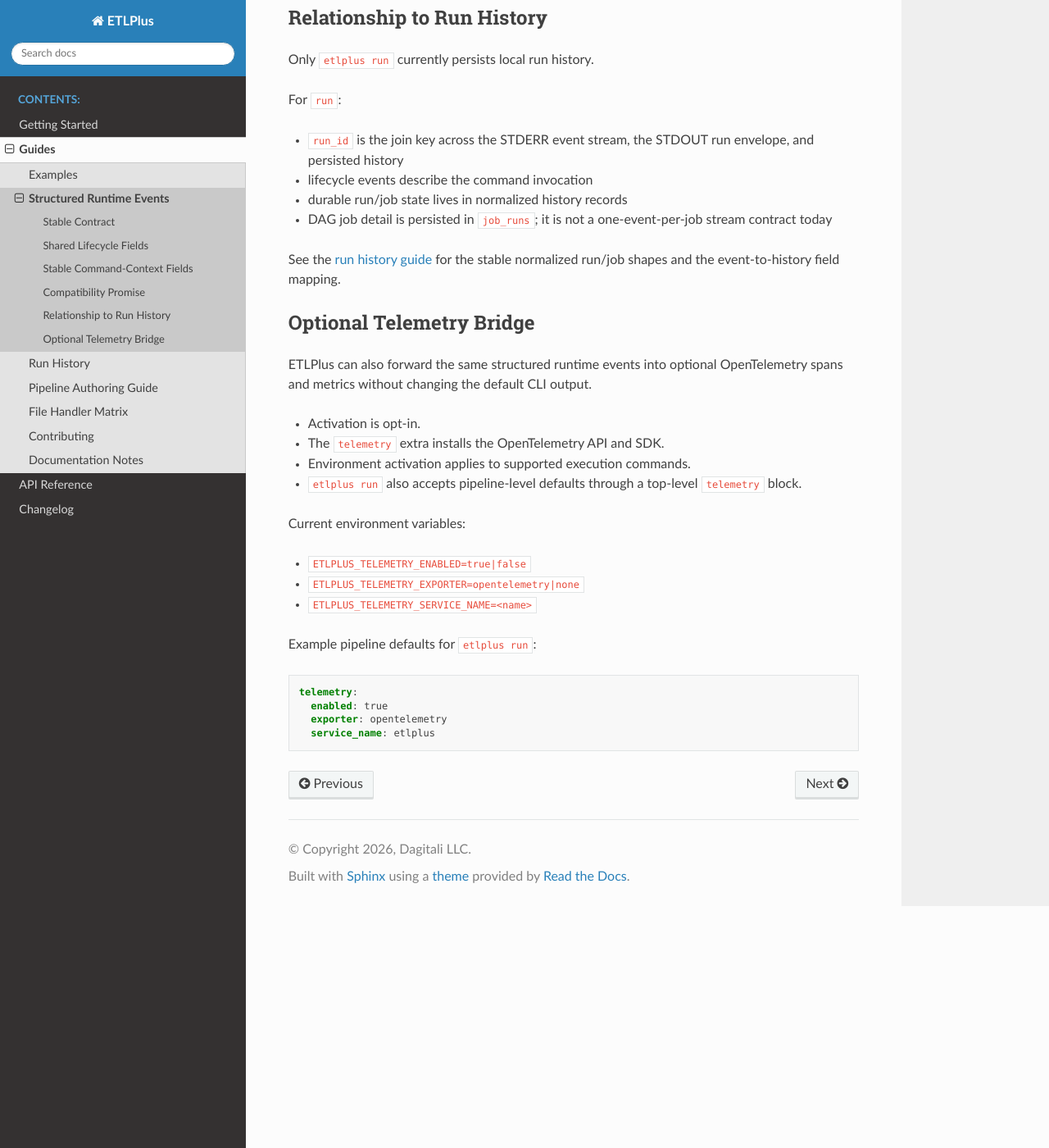
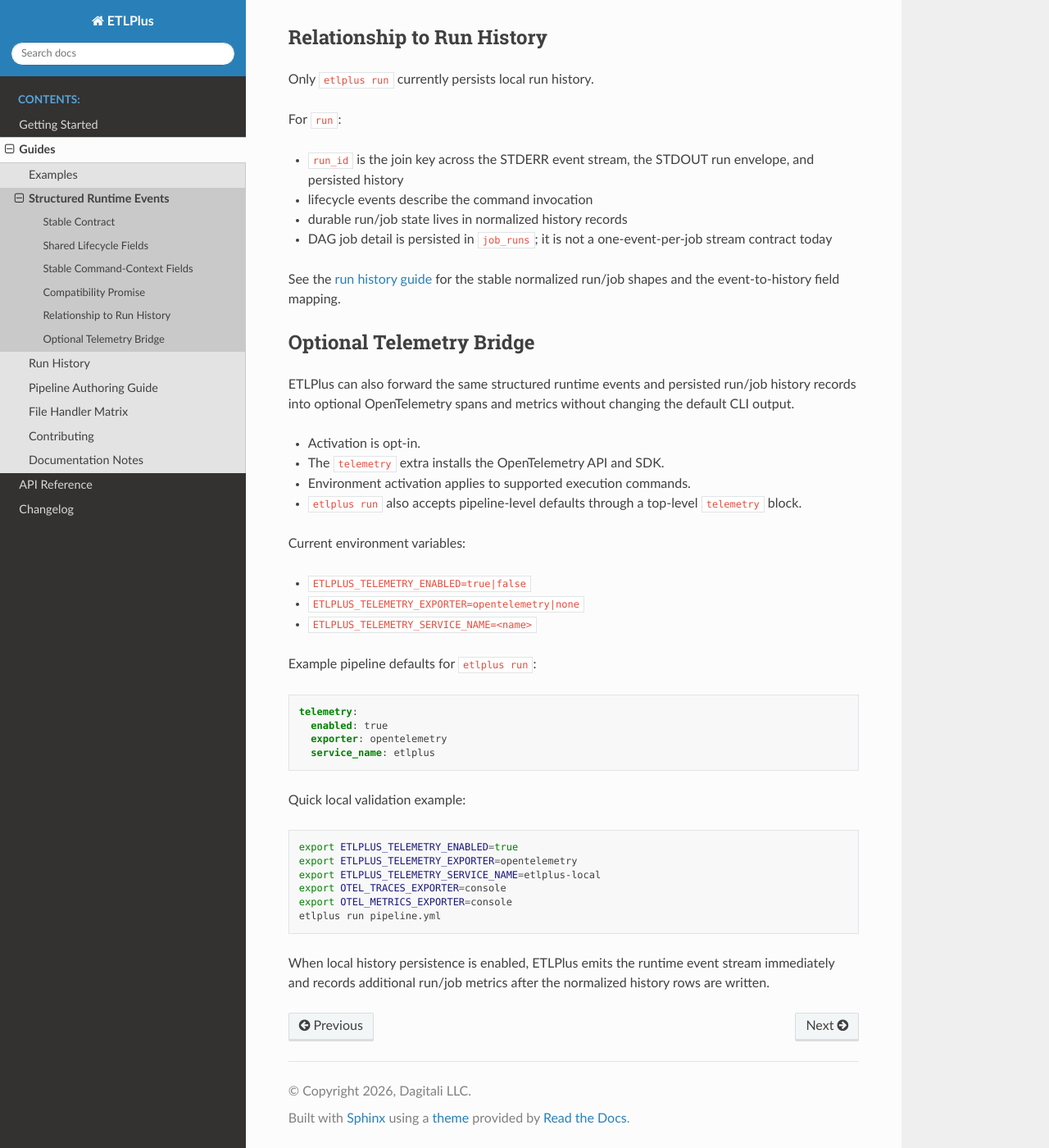
Before and after one commit to Dagitali/ETLPlus, a Sphinx documentation site: the page built from docs/source/guides/structured-events.md, in a window 1280 px wide and 1400 px high, scrolled down 2367 px. Shown: the whole window at 82% size. Built offline with Sphinx 7.4.7 and the Read the Docs theme 3.1.0, drawn with Linux system fonts in a browser that asks for light colours; some of the changed text lies outside the part shown.

Commit message:
docs(readthedocs): Update structured-events.py

````diff
--- a/docs/source/guides/structured-events.md
+++ b/docs/source/guides/structured-events.md
@@ -11,6 +11,7 @@ The stable event schema for `v1.x` is `etlplus.event.v1`.
   - [Stable Command-Context Fields](#stable-command-context-fields)
   - [Compatibility Promise](#compatibility-promise)
   - [Relationship to Run History](#relationship-to-run-history)
+  - [Optional Telemetry Bridge](#optional-telemetry-bridge)
 
 ## Stable Contract
 
@@ -103,8 +104,8 @@ event-to-history field mapping.
 
 ## Optional Telemetry Bridge
 
-ETLPlus can also forward the same structured runtime events into optional
-OpenTelemetry spans and metrics without changing the default CLI output.
+ETLPlus can also forward the same structured runtime events and persisted run/job history records
+into optional OpenTelemetry spans and metrics without changing the default CLI output.
 
 - Activation is opt-in.
 - The `telemetry` extra installs the OpenTelemetry API and SDK.
@@ -126,3 +127,18 @@ telemetry:
   exporter: opentelemetry
   service_name: etlplus
 ```
+
+Quick local validation example:
+
+```bash
+export ETLPLUS_TELEMETRY_ENABLED=true
+export ETLPLUS_TELEMETRY_EXPORTER=opentelemetry
+export ETLPLUS_TELEMETRY_SERVICE_NAME=etlplus-local
+export OTEL_TRACES_EXPORTER=console
+export OTEL_METRICS_EXPORTER=console
+etlplus run pipeline.yml
+```
+
+When local history persistence is enabled, ETLPlus emits the runtime event
+stream immediately and records additional run/job metrics after the normalized
+history rows are written.
````
